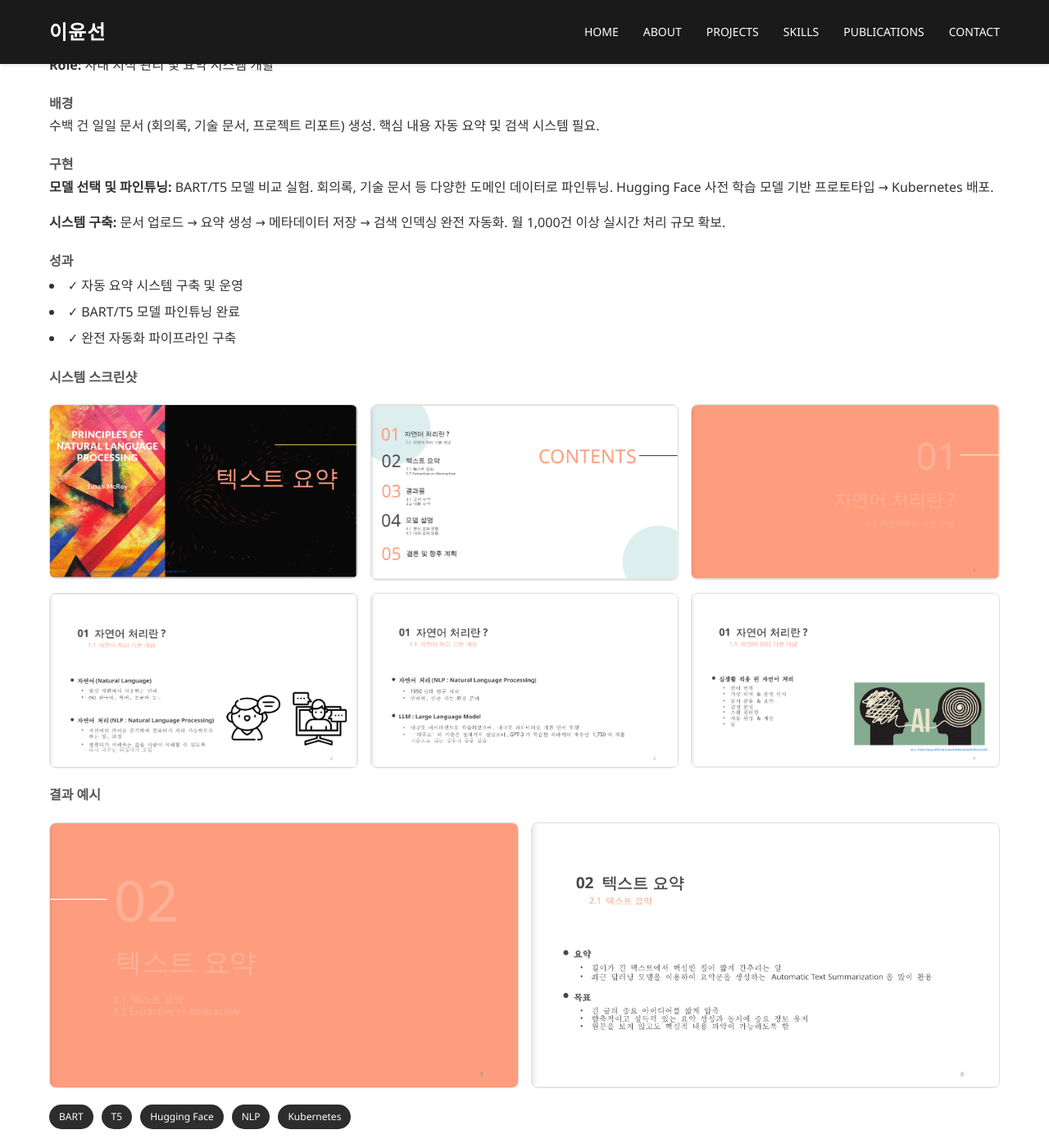
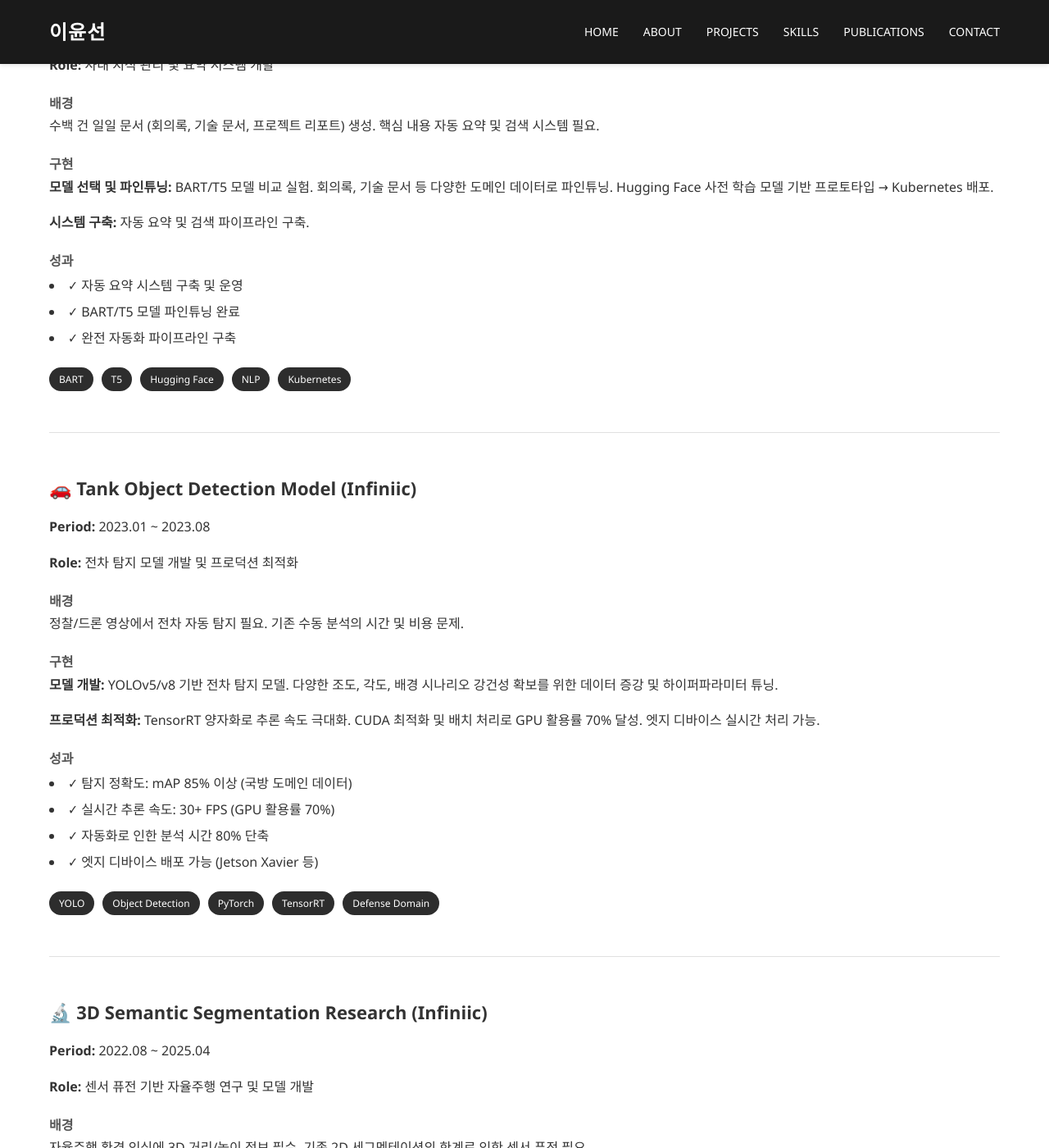
Before and after one commit to ckc5800/ckc5800.github.io, a Jekyll site: the page built from projects.html, in a window 1280 px wide and 1400 px high, scrolled down 4778 px. Shown: the whole window at 82% size. Built offline with Jekyll 4.4.1, drawn with Linux system fonts in a browser that asks for light colours.

Commit message:
Remove false NLP claims: delete screenshot images and unverified metrics

```diff
--- a/projects.html
+++ b/projects.html
@@ -180,7 +180,7 @@ title: Projects
 
     <h4 style="margin-top: 20px; color: #555;">구현</h4>
     <p><strong>모델 선택 및 파인튜닝:</strong> BART/T5 모델 비교 실험. 회의록, 기술 문서 등 다양한 도메인 데이터로 파인튜닝. Hugging Face 사전 학습 모델 기반 프로토타입 → Kubernetes 배포.</p>
-    <p><strong>시스템 구축:</strong> 문서 업로드 → 요약 생성 → 메타데이터 저장 → 검색 인덱싱 완전 자동화. 월 1,000건 이상 실시간 처리 규모 확보.</p>
+    <p><strong>시스템 구축:</strong> 자동 요약 및 검색 파이프라인 구축.</p>
 
     <h4 style="margin-top: 20px; color: #555;">성과</h4>
     <ul style="list-style-position: inside; line-height: 2;">
@@ -188,22 +188,6 @@ title: Projects
         <li>✓ BART/T5 모델 파인튜닝 완료</li>
         <li>✓ 완전 자동화 파이프라인 구축</li>
     </ul>
-
-    <h4 style="margin-top: 20px; color: #555;">시스템 스크린샷</h4>
-    <div style="display: grid; grid-template-columns: repeat(auto-fit, minmax(280px, 1fr)); gap: 15px; margin: 20px 0;">
-        <img src="/assets/images/image 10.png" alt="NLP System 1" style="width: 100%; border-radius: 8px; border: 1px solid #ddd;">
-        <img src="/assets/images/image 11.png" alt="NLP System 2" style="width: 100%; border-radius: 8px; border: 1px solid #ddd;">
-        <img src="/assets/images/image 12.png" alt="NLP System 3" style="width: 100%; border-radius: 8px; border: 1px solid #ddd;">
-        <img src="/assets/images/image 13.png" alt="NLP System 4" style="width: 100%; border-radius: 8px; border: 1px solid #ddd;">
-        <img src="/assets/images/image 14.png" alt="NLP System 5" style="width: 100%; border-radius: 8px; border: 1px solid #ddd;">
-        <img src="/assets/images/image 15.png" alt="NLP System 6" style="width: 100%; border-radius: 8px; border: 1px solid #ddd;">
-    </div>
-
-    <h4 style="margin-top: 20px; color: #555;">결과 예시</h4>
-    <div style="display: grid; grid-template-columns: repeat(auto-fit, minmax(280px, 1fr)); gap: 15px; margin: 20px 0;">
-        <img src="/assets/images/image 16.png" alt="NLP Result - Document Summarization" style="width: 100%; border-radius: 8px; border: 1px solid #ddd;">
-        <img src="/assets/images/image 17.png" alt="NLP Result - Conversation Summarization" style="width: 100%; border-radius: 8px; border: 1px solid #ddd;">
-    </div>
 
     <div class="tech-tags" style="margin-top: 20px;">
         <span class="tech-tag">BART</span>
```
